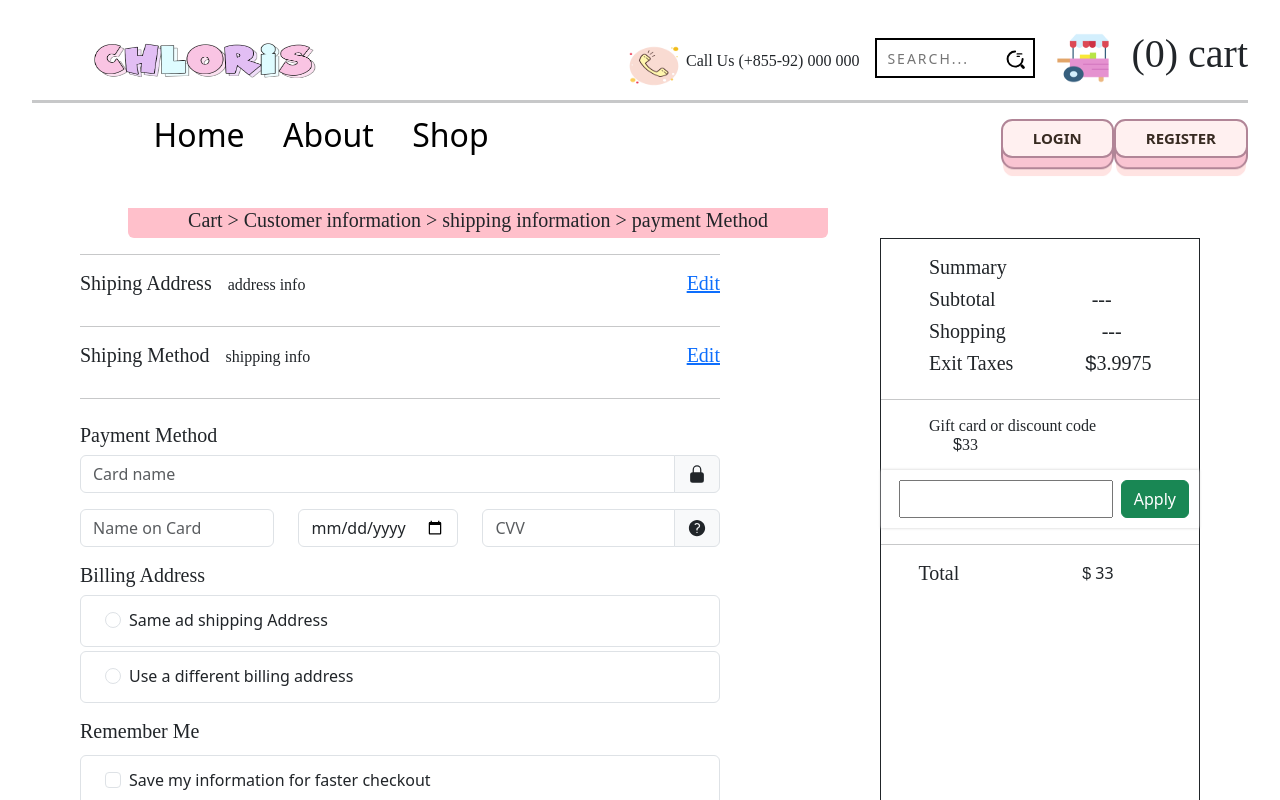
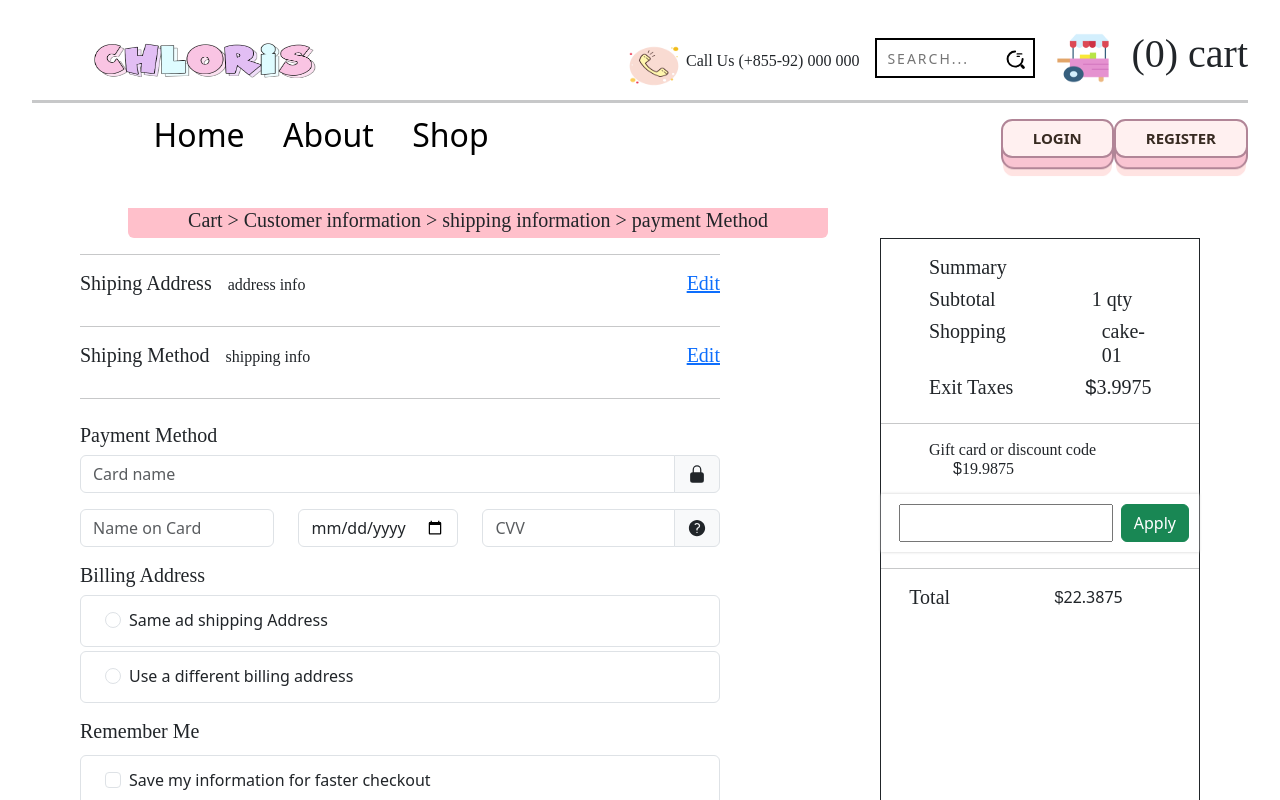
Before and after one commit to rachnaChan/IP, a Vue app in the folder Web/: page /checkoutpayment in a window 1280 px wide. Shown: the top 800 px of the page. Built offline with nearby package versions, Linux system fonts and the light colour scheme; a web font is replaced by a local one.

Commit message:
ecommerce

```diff
--- a/Web/src/views/checkoutPayment.vue
+++ b/Web/src/views/checkoutPayment.vue
@@ -203,12 +203,12 @@
 
                 <div class="d-flex">
                     <h5 class="mx-5">Subtotal</h5>
-                    <h5 class="mx-5">---</h5>
+                    <h5 class="mx-5">{{ product.quantity }} qty</h5>
                 </div>
 
                 <div class="d-flex">
                     <h5 class="mx-5">Shopping</h5>
-                    <h5 class="mx-5">---</h5>
+                    <h5 class="mx-5">{{ product.name }}</h5>
                 </div>
 
                 <div class="d-flex">
@@ -219,7 +219,7 @@
 
                 <hr>
 
-                <h6 class="m-auto mx-5 fw-5">Gift card or discount code <span class="price mx-4">33</span></h6>
+                <h6 class="m-auto mx-5 fw-5">Gift card or discount code <span class="price mx-4">{{ tprice + product.price*0.25 }}</span></h6>
 
                 <div>
                     <form action="" class="d-flex m-auto justify-content-around mt-3">
@@ -232,7 +232,10 @@
 
                 <div class="d-flex justify-content-around">
                     <h5>Total</h5>
-                    <p class="price mx-5"> 33</p>
+                    <p class="price mx-5" v-if="product.ground"> {{ mOne + product.price*0.25 }}</p>
+                    <p class="price mx-5" v-else-if="product.threedays"> {{ mTwo + product.price*0.25 }}</p>
+                    <p class="price mx-5" v-else-if="product.secondair"> {{ mThree + product.price*0.25 }}</p>
+                    <p class="price mx-5" v-else> {{ mFour + product.price*0.25 }}</p>
                 </div>
 
             </div>
@@ -257,10 +260,34 @@ export default {
     computed: {
         tprice() {
             return this.cartItems.reduce(
-                (sum, item) => sum + Number(item.price),
+                (sum, item) => sum + Number(item.price) * Number(item.quantity),
                 0,
             );
-        }
+        },
+        mOne(){
+            return this.cartItems.reduce(
+                (sum, item) => sum + Number(item.price) * Number(item.quantity) +(item.ground),
+                0,
+            );
+        },
+        mTwo(){
+            return this.cartItems.reduce(
+                (sum, item) => sum + Number(item.price) * Number(item.quantity) +(item.threedays),
+                0,
+            );
+        },
+        mThree(){
+            return this.cartItems.reduce(
+                (sum, item) => sum + Number(item.price) * Number(item.quantity) +(item.secondair),
+                0,
+            );
+        },
+        mFour(){
+            return this.cartItems.reduce(
+                (sum, item) => sum + Number(item.price) * Number(item.quantity) +(item.nextday),
+                0,
+            );
+        },
     }
 
 };
```
